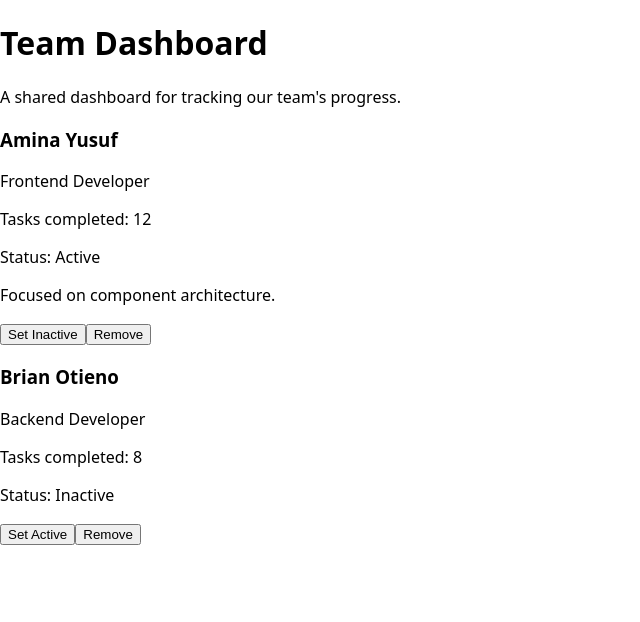
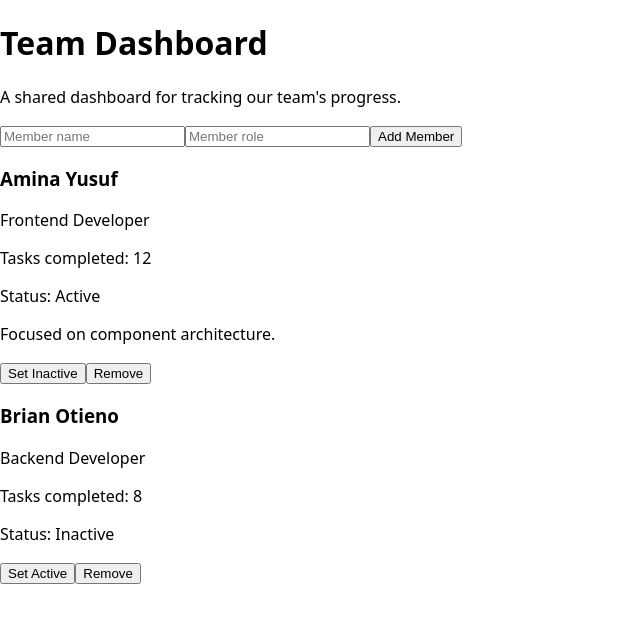
Before and after one commit to code2811/coding-party-react-exercises7, a React (Vite) app: page / in a window 1280 px wide. Shown: the top 622 px of the page, without its empty margins (0-640 px from the left). Built offline with nearby package versions, Linux system fonts and the light colour scheme.

Commit message:
Add new members from dashboard form

```diff
--- a/src/TeamDashboard.tsx
+++ b/src/TeamDashboard.tsx
@@ -1,4 +1,6 @@
 // Author: Walusansa Jesse Kisaale
+import { useState } from 'react'
+import type { ChangeEvent, FormEvent } from 'react'
 import MemberCard from './MemberCard'
 import type { Member } from './types'
 
@@ -22,6 +24,38 @@ const initialMembers: Member[] = [
 ]
 
 function TeamDashboard() {
+  const [members, setMembers] = useState<Member[]>(initialMembers)
+  const [newName, setNewName] = useState<string>('')
+  const [newRole, setNewRole] = useState<string>('')
+
+  function handleNameChange(event: ChangeEvent<HTMLInputElement>) {
+    setNewName(event.target.value)
+  }
+
+  function handleRoleChange(event: ChangeEvent<HTMLInputElement>) {
+    setNewRole(event.target.value)
+  }
+
+  function handleAddMember(event: FormEvent<HTMLFormElement>) {
+    event.preventDefault()
+
+    const trimmedName = newName.trim()
+    const trimmedRole = newRole.trim()
+    if (!trimmedName || !trimmedRole) return
+
+    const newMember: Member = {
+      id: Date.now(),
+      name: trimmedName,
+      role: trimmedRole,
+      tasksCompleted: 0,
+      isActive: true,
+    }
+
+    setMembers((prevMembers) => [...prevMembers, newMember])
+    setNewName('')
+    setNewRole('')
+  }
+
   const handleRemoveMember = (_id: number) => undefined
   const handleToggleActive = (_id: number) => undefined
 
@@ -30,8 +64,24 @@ function TeamDashboard() {
       <h1>Team Dashboard</h1>
       <p>A shared dashboard for tracking our team's progress.</p>
 
+      <form onSubmit={handleAddMember}>
+        <input
+          type="text"
+          placeholder="Member name"
+          value={newName}
+          onChange={handleNameChange}
+        />
+        <input
+          type="text"
+          placeholder="Member role"
+          value={newRole}
+          onChange={handleRoleChange}
+        />
+        <button type="submit">Add Member</button>
+      </form>
+
       <div className="dashboard-grid">
-        {initialMembers.map((member) => (
+        {members.map((member) => (
           <MemberCard
             key={member.id}
             member={member}
```
